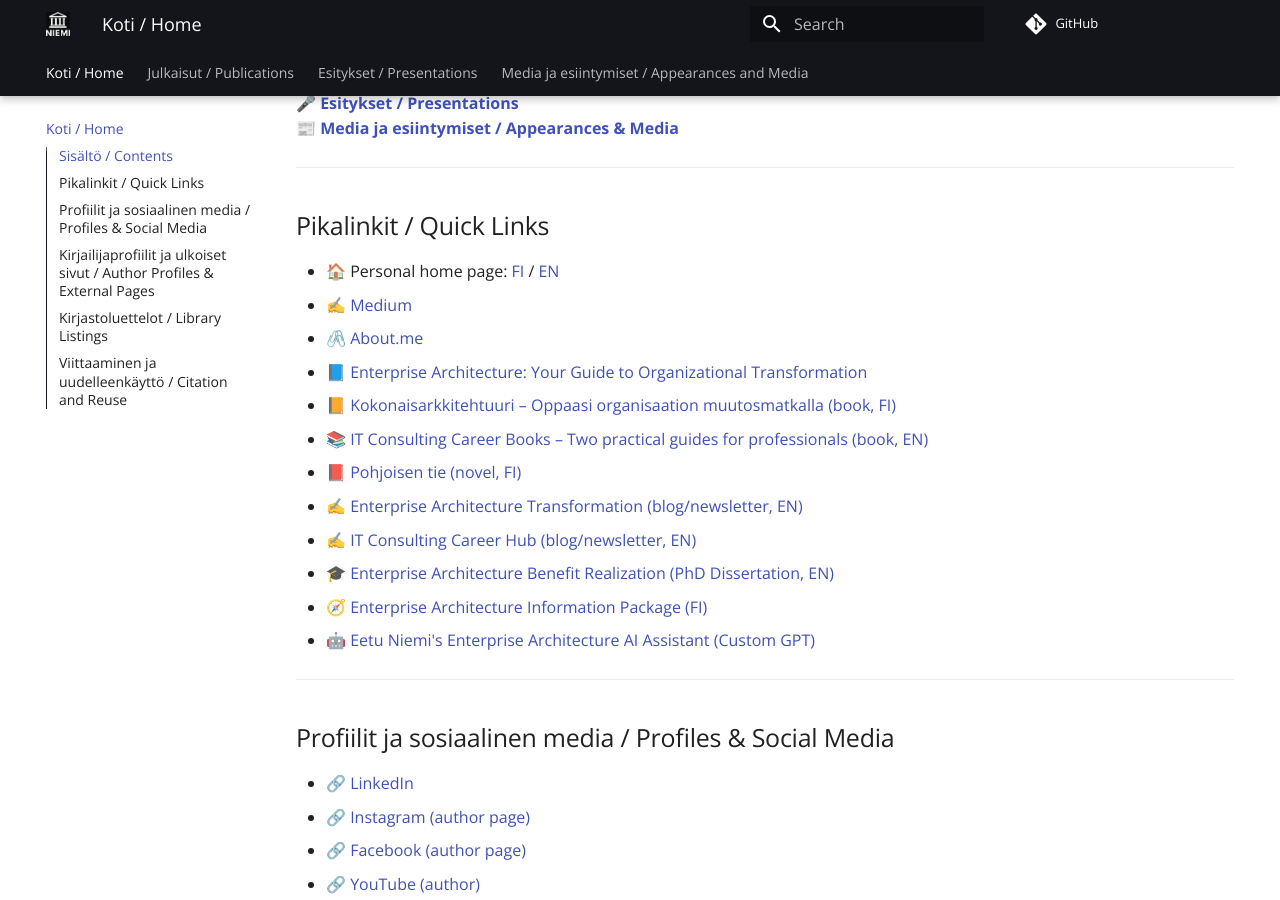
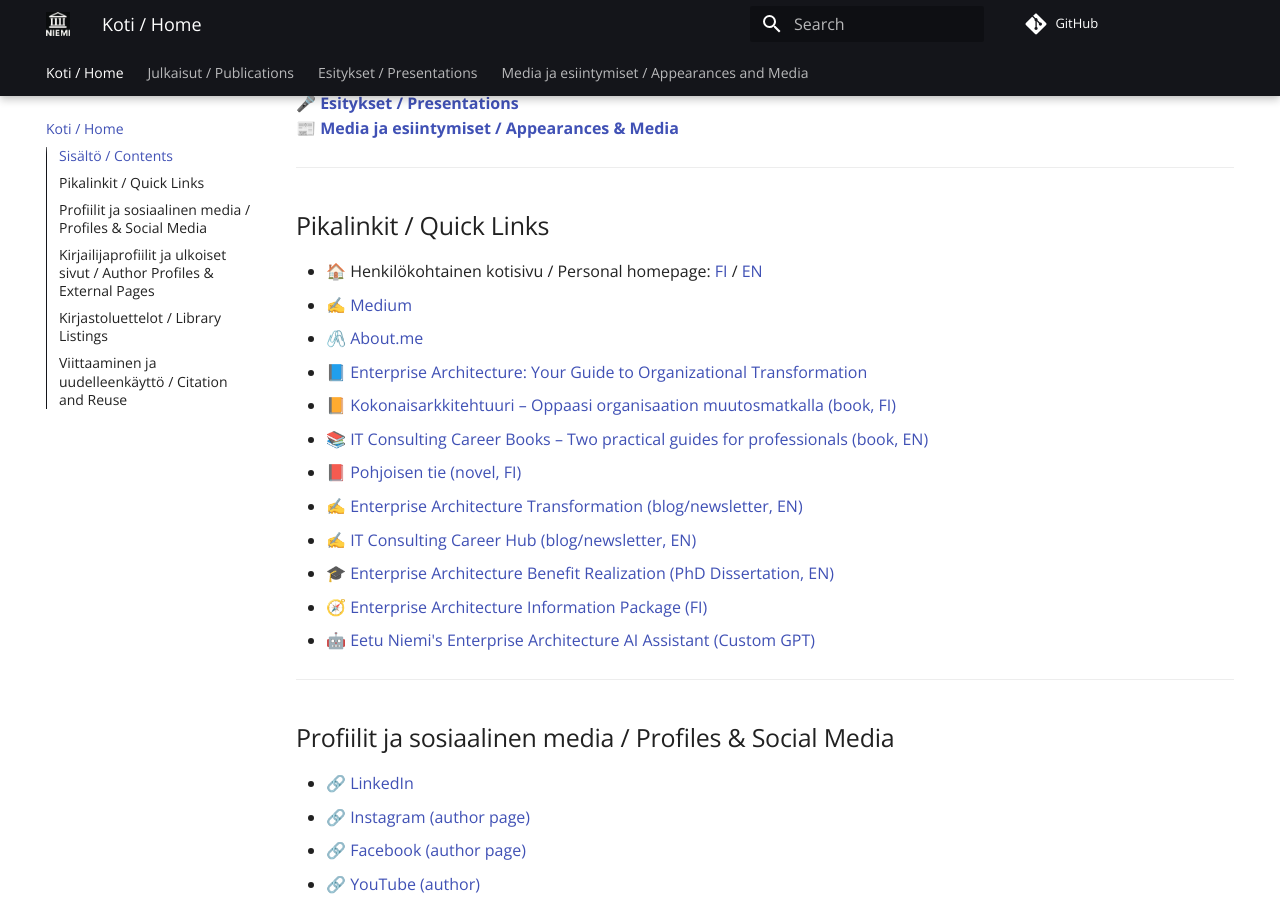
Before and after one commit to eetuniemiphd/eetuniemi, an MkDocs documentation site: the page built from docs/index.md, in a window 1280 px wide and 900 px high, scrolled down 625 px. Built offline with MkDocs 1.6.1 and Material for MkDocs 9.7.7, drawn with Linux system fonts in a browser that asks for light colours; comment, search, counter and statistics services are not loaded.

Commit message:
Update index.md

```diff
--- a/docs/index.md
+++ b/docs/index.md
@@ -21,7 +21,7 @@
 
 ## Pikalinkit / Quick Links
 
-- 🏠 Personal home page: [FI](https://eetuniemi.fi) / [EN](https://eetuniemi.net)
+- 🏠 Henkilökohtainen kotisivu / Personal homepage: [FI](https://eetuniemi.fi) / [EN](https://eetuniemi.net)
 - ✍️ [Medium](https://medium.com/@eetuniemi)
 - 🖇️ [About.me](https://about.me/eetuniemi)
 - 📘 [Enterprise Architecture: Your Guide to Organizational Transformation](https://enterprisearchitectureguide.com)
```
